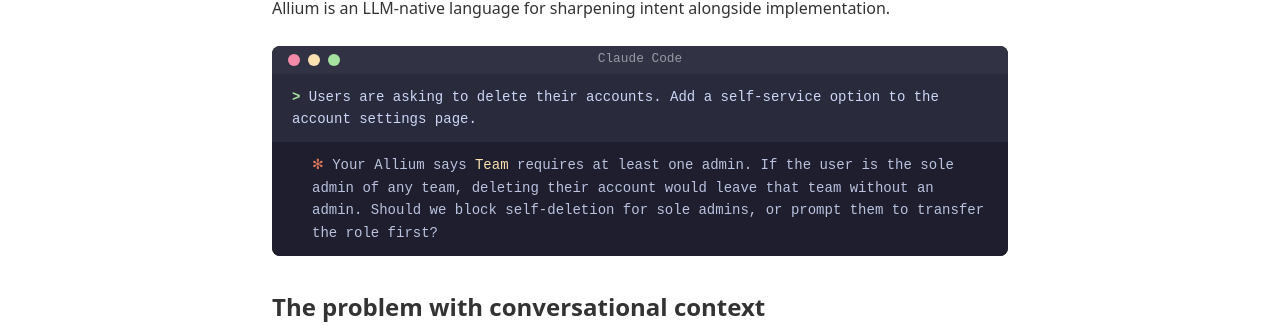
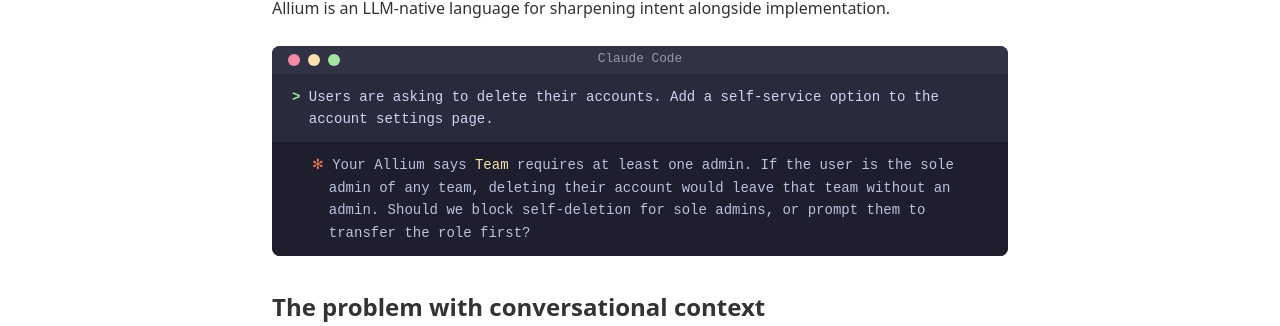
Before and after one commit to juxt/allium, a Jekyll site: the page built from index.md, in a window 1280 px wide. Shown: the part 132-458 px from the top of the page. Built offline with Jekyll 4.4.1, drawn with Linux system fonts in a browser that asks for light colours.

Commit message:
Hanging indent for conversation turn text

```diff
--- a/assets/style.css
+++ b/assets/style.css
@@ -176,7 +176,8 @@
 }
 
 .terminal .turn {
-  padding: 0.75rem 1.25rem;
+  padding: 0.75rem 1.25rem 0.75rem calc(1.25rem + 2ch);
+  text-indent: -2ch;
 }
 
 .terminal .user {
@@ -192,7 +193,7 @@
 .terminal .llm {
   background: #1e1e2e;
   color: #bac2de;
-  padding-left: 2.5rem;
+  padding-left: calc(2.5rem + 2ch);
 }
 
 .terminal .llm .marker {
```
